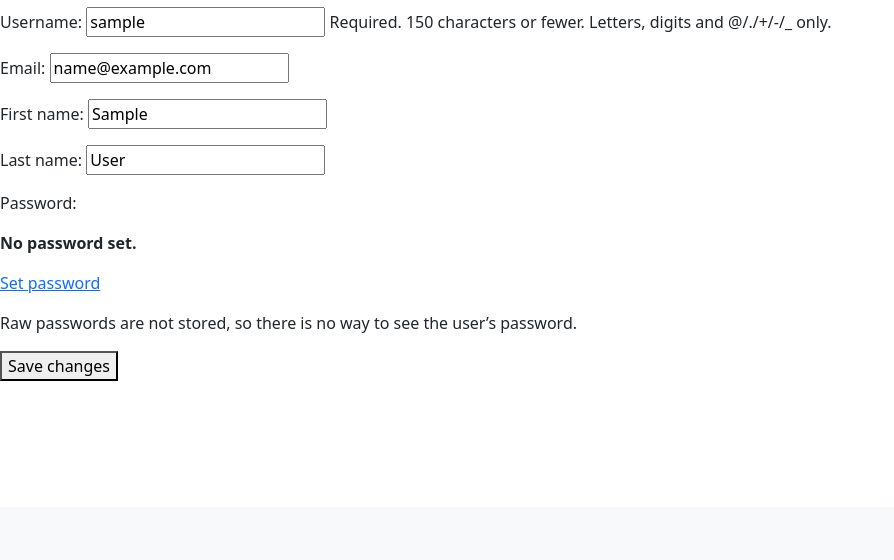
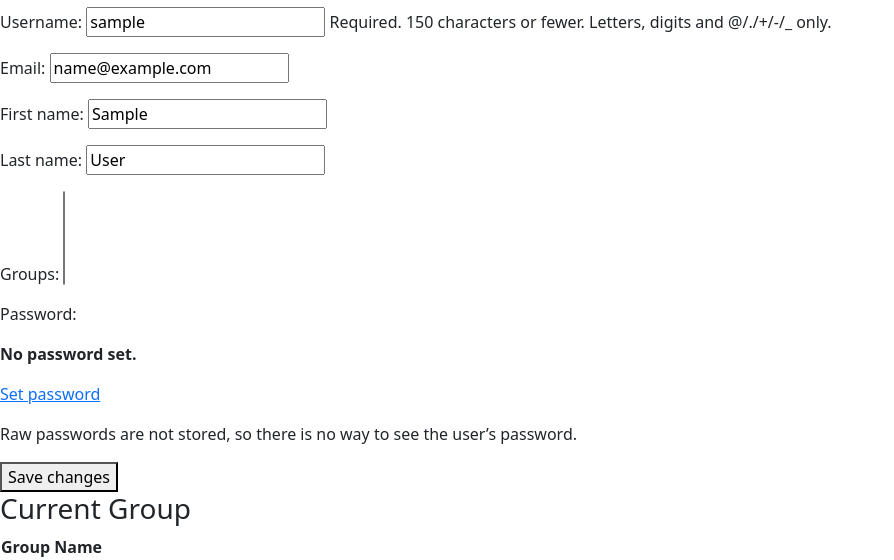
Before and after one commit to n2-ouladhadjou/Smart_Care_Django_Project, a Django app: page /edit-user/1/ in a window 1280 px wide. Shown: the part 293-853 px from the top of the page, without its empty margins (0-894 px from the left). Before the commit the page ends 674 px from the top, so only its background shows below. Run offline with Django 5.2, Linux system fonts and the light colour scheme; tables that the repository leaves empty hold one stand-in row (values such as "Sample post"); lists and menus that the app fills with data are empty.

Commit message:
added functionality to change a users group

```diff
--- a/dashboards/forms.py
+++ b/dashboards/forms.py
@@ -25,9 +25,27 @@
         fields = ['patient', 'billing_datetime', 'amount', 'payment_status']
 
 
+from django.contrib.auth.models import Group
+
+from django import forms
+from django.contrib.auth.models import User, Group
+from django.contrib.auth.forms import UserChangeForm
+from django.contrib.admin.widgets import FilteredSelectMultiple
+
+
 class CustomUserChangeForm(UserChangeForm):
     email = forms.EmailField(required=True)
+    groups = forms.ModelMultipleChoiceField(
+        queryset=Group.objects.all(),
+        widget=FilteredSelectMultiple("Groups", is_stacked=False),
+        required=False
+    )
 
     class Meta:
         model = User
-        fields = ('username', 'email', 'first_name', 'last_name')
+        fields = ('username', 'email', 'first_name', 'last_name', 'groups')
+
+    def __init__(self, *args, **kwargs):
+        super(CustomUserChangeForm, self).__init__(*args, **kwargs)
+        if self.instance.pk:
+            self.fields['groups'].queryset = Group.objects.exclude(id__in=self.instance.groups.values_list('id', flat=True))
--- a/dashboards/templates/admin.html
+++ b/dashboards/templates/admin.html
@@ -36,4 +36,3 @@
 </body>
 
 </html>
-{% endblock %}
--- a/dashboards/templates/edit_user.html
+++ b/dashboards/templates/edit_user.html
@@ -15,6 +15,18 @@
     {{ form.as_p }}
     <button type="submit">Save changes</button>
 </form>
+<h3>Current Group</h3>
+<table>
+    <tr>
+        <th>Group Name</th>
+    </tr>
+    {% for group in form.instance.groups.all %}
+    <tr>
+        <td>{{ group.name }}</td>
+    </tr>
+    {% endfor %}
+</table>
+
 </body>
 {% endblock %}
 </html>
```
Also changed, not shown: dashboards/templates/manage_users.html (+8 -0 lines).
